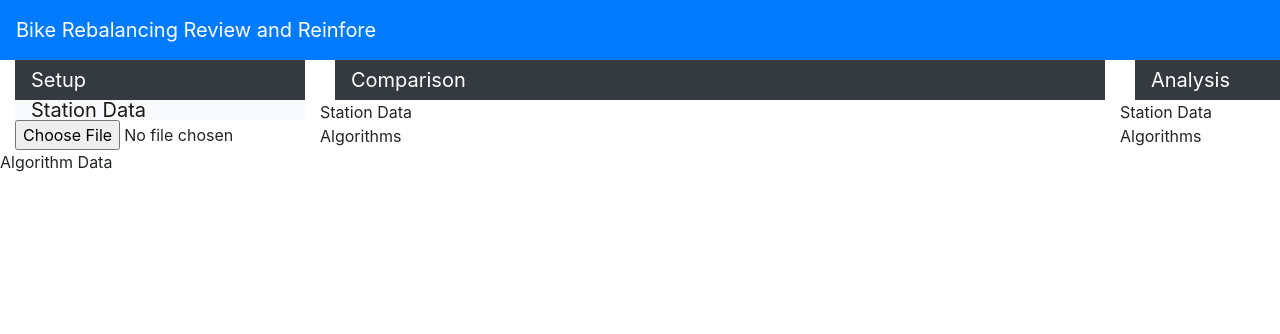
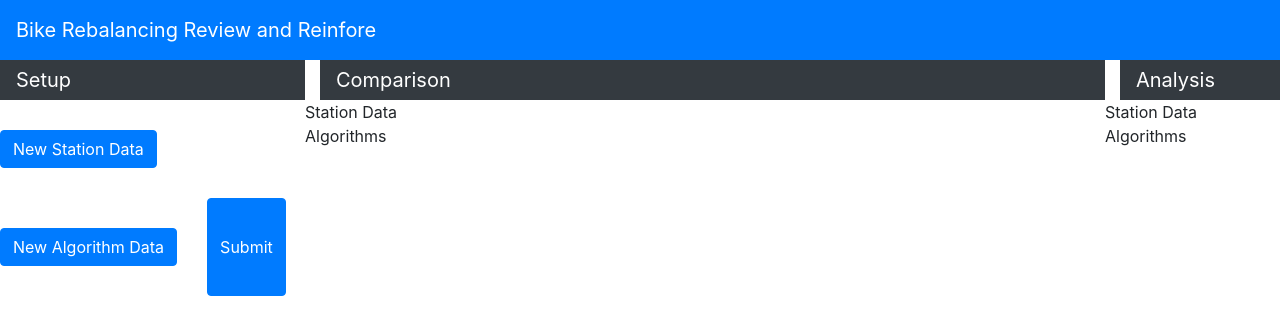
Before and after one commit to skwn-j/brrr, a React (Create React App) app: page / in a window 1280 px wide. Shown: the top 334 px of the page. Built offline with nearby package versions, Linux system fonts and the light colour scheme.

Commit message:
file upload done

```diff
--- a/package.json
+++ b/package.json
@@ -9,6 +9,7 @@
     "bootstrap": "^4.4.1",
     "d3": "^5.14.2",
     "deck.gl": "^7.3.8",
+    "papaparse": "^5.1.1",
     "react": "^16.12.0",
     "react-bootstrap": "^1.0.0-beta.16",
     "react-dom": "^16.12.0",
--- a/src/App.js
+++ b/src/App.js
@@ -25,20 +25,20 @@ class App extends Component {
 				</Navbar>
 				<Row style={{ width: 1920 }} noGutters={true}>
 					<Col id='setup-wrapper' className='setup'
-						md ={{span: 2}} style={{ padding: '0px', float: 'left' }}>
+						md ={{span: 2}}>
 						<Setup>
 
 						</Setup>
 					</Col>
 					<Col id='comparison-wrapper' className='comparison'
-						md ={{span: 5}}style={{ padding: '0px', float: 'left' }}>
+						md ={{span: 5}}>
 						<Comparison>
 
 						</Comparison>
 
 					</Col>
 					<Col id='analysis-wrapper' className='analysis'
-						md ={{span: 5}}style={{ padding: '0px', float: 'left' }}>
+						md ={{span: 5}}>
 						<Analysis>
 
 						</Analysis>
--- a/src/components/AnalysisComponent.js
+++ b/src/components/AnalysisComponent.js
@@ -14,7 +14,7 @@ class Analysis extends Component {
     render() {
         // console.log('navigation: render');
         return (
-            <Container>
+            <Container style={{paddingLeft: 0, paddingRight: 0}}>
                 <Navbar bg="dark" variant="dark" fixed='top' style={{ position: 'relative', height: 40 }}>
 							<Navbar.Brand >
 								{' Analysis '}
--- a/src/components/ComparisonComponent.js
+++ b/src/components/ComparisonComponent.js
@@ -14,7 +14,7 @@ class Comparison extends Component {
     render() {
         // console.log('navigation: render');
         return (
-            <Container>
+            <Container style={{paddingLeft: 0}}>
                 <Navbar bg="dark" variant="dark" fixed='top' style={{ position: 'relative', height: 40 }}>
 							<Navbar.Brand>
 								{' Comparison '}
--- a/src/components/SetupComponent.js
+++ b/src/components/SetupComponent.js
@@ -5,53 +5,55 @@ import 'bootstrap/dist/css/bootstrap.min.css';
 import Container from 'react-bootstrap/Container';
 import Row from 'react-bootstrap/Row';
 import Navbar from 'react-bootstrap/Navbar';
+import Button from 'react-bootstrap/Button';
 
+//
 
-const StationDataReceiver = () => {
-    return (
-        <Container>
-            <Navbar expand="sm" variant="light" bg="light" style={{ position: 'relative', height: 20  }}>
-                <Navbar.Brand href="#"> Station Data </Navbar.Brand>
-            </Navbar>
-            <input type='file' name='Stations' onChange={e => console.log(e.target.files[0])}></input>
-        </Container>
-    )
-}
-
-const AlgorithmDataReceiver = () => {
-    return (
-        <Container>
-            <input type='file' name='Inventory' onChange={e => console.log(e.target)}></input>
-            <input type='file' name='Demand' onChange={e => console.log(e.target)}></input>
-            <input type='file' name='Route' onChange={e => console.log(e.target)}></input>
-        </Container>
-    )
-}
+//components
+import AlgorithmList from '../setup/AlgorithmListComponent';
+import DataReciever from '../setup/DataRecieverComponent';
 
 
 class Setup extends Component {
 
+
+    uploadData = (newData) => {
+        console.log(newData)
+        let data = this.state.data;
+        data.push(newData);
+        this.setState(Object.assign({}, {
+            data: data
+        }))
+        console.log(this.state)
+    }
+
+
     constructor(props) {
         super(props);
+
+        this.state = {
+            data: []
+        }
     }
 
     render() {
         // console.log('navigation: render');
         return (
-            <Container>
+            <Container style={{ paddingLeft: 0 }}>
                 <Navbar bg="dark" variant="dark" fixed='top' style={{ position: 'relative', height: 40 }}>
                     <Navbar.Brand>
                         {' Setup '}
                     </Navbar.Brand>
                 </Navbar>
                 <Row>
-                    <StationDataReceiver></StationDataReceiver>
+                    <DataReciever
+                        uploadData={this.uploadData}
+                    ></DataReciever>
                 </Row>
                 <Row>
-                    Algorithm Data
-                </Row>
-                <Row>
-
+                    <AlgorithmList
+                        data={this.state.data}
+                    > </AlgorithmList>
                 </Row>
 
             </Container>
--- /dev/null
+++ b/src/setup/AlgorithmListComponent.js
@@ -0,0 +1,56 @@
+import React, { Component } from 'react';
+
+// react-bootstrap
+import 'bootstrap/dist/css/bootstrap.min.css';
+import Container from 'react-bootstrap/Container';
+import Row from 'react-bootstrap/Row';
+import Navbar from 'react-bootstrap/Navbar';
+import ListGroup from 'react-bootstrap/ListGroup';
+import Card from 'react-bootstrap/Card';
+
+
+
+
+
+
+
+class AlgorithmList extends Component {
+
+
+    handleListClicked = (event) => {
+        console.log(event.target.value);
+    }
+
+    constructor(props) {
+        super(props);
+    }
+
+    render() {
+        // console.log('navigation: render');
+        return (
+            <Container>
+                {
+                    this.props.data !== undefined ?
+                        this.props.data.map((data, i) => {
+                            return (
+                                <Card key={i} className='alg-card'>
+                                    <ListGroup action horizontal={true} className='alg-list'>
+                                        onClick={this.handleListClicked}>
+                                        <ListGroup.Item> Index </ListGroup.Item>
+                                        <ListGroup.Item> Name </ListGroup.Item>
+                                        <ListGroup.Item> Color </ListGroup.Item>
+                                        <ListGroup.Item> UMD </ListGroup.Item>
+                                    </ListGroup>
+                                </Card>
+                            )
+                        })
+                        : null
+                }
+            </Container>
+        )
+
+
+    }
+}
+
+export default AlgorithmList;
--- /dev/null
+++ b/src/setup/DataRecieverComponent.js
@@ -0,0 +1,181 @@
+import React, { Component } from 'react';
+
+// react-bootstrap
+import 'bootstrap/dist/css/bootstrap.min.css';
+import Container from 'react-bootstrap/Container';
+import Row from 'react-bootstrap/Row';
+import Form from 'react-bootstrap/Form';
+import Button from 'react-bootstrap/Button';
+import OverlayTrigger from 'react-bootstrap/OverlayTrigger'
+import Popover from 'react-bootstrap/Popover';
+//
+import Papa from 'papaparse';
+
+
+class DataReciever extends Component {
+
+    handleSubmitClick = (event) => {
+        console.log(this.state);
+        const {stationData, truckData, inventoryData, demandData} = this.state;
+        this.props.uploadData([
+            stationData, inventoryData, demandData, truckData
+        ])
+    }
+
+    handleFileUpload(event) {
+
+        const id = event.target.id;
+        const file = event.target.files[0];
+        const name = file.name;
+        // csv
+
+        console.log(this);
+
+        Papa.parse(file, {
+            complete: (res) => {
+                const data = res.data;
+                if (id === 'formStation') {
+                    this.setState(Object.assign({
+                        stationData: data
+                    }))
+                }
+                else if (id === 'formInventory') {
+                    this.setState(Object.assign({
+                        inventoryData: data
+                    }))
+                }
+                else if (id === 'formDemand') {
+                    this.setState(Object.assign({
+                        demandData: data
+                    }))
+                }
+                else if (id === 'formTruck') {
+                    this.setState(Object.assign({
+                        truckData: data
+                    }))
+                }
+                else {
+                    //Error
+                }
+            }
+        })
+
+        // TODO: Allow json file format
+        /*
+        if (file.type === 'application/vnd.ms-excel') {
+            const parsedText = Papa.parse(this.stationData.current.files[0], {
+                complete: (res) => {
+                    console.log(res)
+                    return res.data;
+                }
+            })
+        }
+        // json
+        else if (file.type === 'json') {
+        }
+        else {
+        }
+        */
+    }
+
+    StationDataReceiver = (
+        <Popover id='popover-station'>
+            <Popover.Title as='h3'> Station Data </Popover.Title>
+            <Popover.Content>
+                <Form>
+                    <Form.Group controlId='formStation'>
+                        <Form.Label> Station Data </Form.Label>
+                        <Form.Control
+                            type='file'
+                            ref={this.stationDataRef}
+                            onChange={(e) => this.handleFileUpload(e)}
+                        ></Form.Control>
+                    </Form.Group>
+                </Form>
+            </Popover.Content>
+        </Popover>
+    )
+
+
+    AlgorithmDataReceiver = (
+        <Popover id='popover-algorithm'>
+            <Popover.Title as='h3'> Algorithm Data </Popover.Title>
+            <Popover.Content>
+                <Form>
+                    <Form.Group controlId='formInventory'>
+                        <Form.Label> Inventory Data </Form.Label>
+                        <Form.Control
+                            type='file'
+                            ref={this.inventoryDataRef}
+                            onChange={(e) => this.handleFileUpload(e)}></Form.Control>
+                    </Form.Group>
+                    <Form.Group controlId='formDemand'>
+                        <Form.Label> Demand Data </Form.Label>
+                        <Form.Control
+                            type='file'
+                            ref={this.demandDataRef}
+                            onChange={(e) => this.handleFileUpload(e)}></Form.Control>
+                    </Form.Group>
+                    <Form.Group controlId='formTruck'>
+                        <Form.Label> Truck Data </Form.Label>
+                        <Form.Control
+                            type='file'
+                            ref={this.truckDataRef}
+                            onChange={(e) => this.handleFileUpload(e)}></Form.Control>
+                    </Form.Group>
+                </Form>
+            </Popover.Content>
+        </Popover>
+    )
+
+
+
+    constructor(props) {
+
+        super(props);
+
+
+        this.handleFileUpload = this.handleFileUpload.bind(this);
+        this.stationDataRef = React.createRef();
+        this.inventoryDataRef = React.createRef();
+        this.demandDataRef = React.createRef();
+        this.truckDataRef = React.createRef();
+    }
+
+    render() {
+        // console.log('navigation: render');
+        return (
+            <Row>
+                <OverlayTrigger
+                    trigger='click'
+                    placement='right'
+                    overlay={this.StationDataReceiver}>
+                    <Button
+                        variant='primary'
+                        style={{ margin: 30 }}
+                        ref={this.stationDataRef}
+                        onClick={this.handleButtonClick}>
+                        {'New Station Data'}
+                    </Button>
+                </OverlayTrigger>
+                <OverlayTrigger
+                    trigger='click'
+                    placement='right'
+                    overlay={this.AlgorithmDataReceiver}>
+                    <Button
+                        variant='primary'
+                        style={{ margin: 30 }}
+                        ref={this.algorithmDataRef}
+                        onClick={this.handleButtonClick}>
+                        {'New Algorithm Data'}
+                    </Button>
+                </OverlayTrigger>
+                <Button onClick={this.handleSubmitClick}>
+                    Submit
+                </Button>
+            </Row>
+        )
+    }
+}
+
+export default DataReciever;
```
Also changed, not shown: 1 other file (tests, documents, lock files or other folders).
